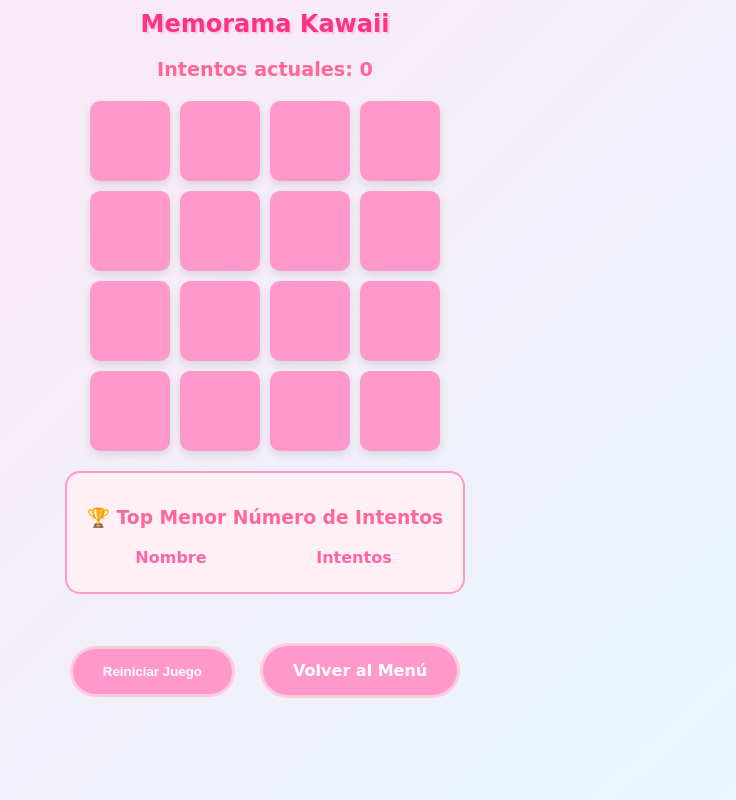
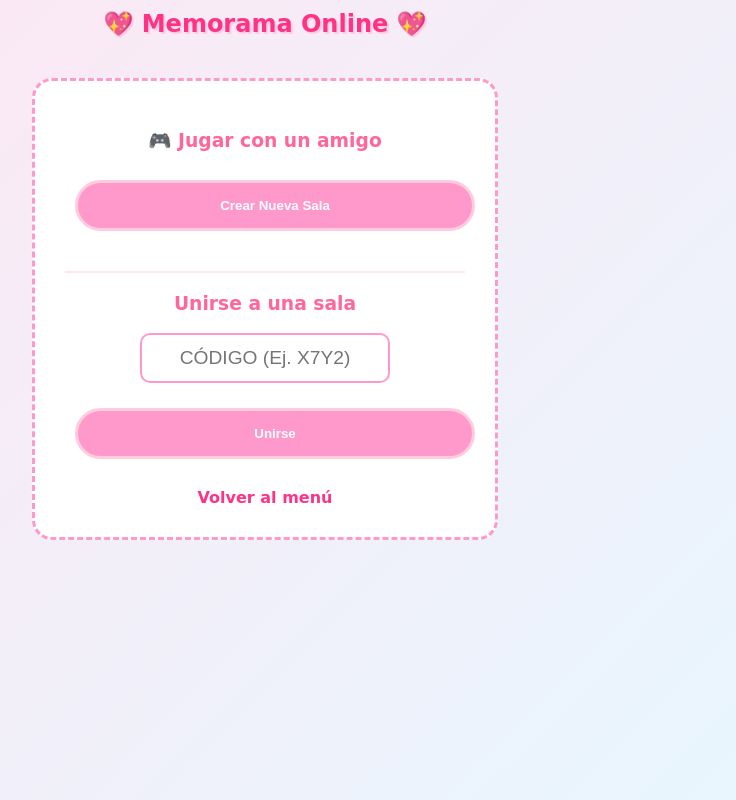
Before and after one commit to chrislivegg-eng/arcade, a Flask app: page /juego_memorama in a window 1280 px wide. Shown: the whole page, without its empty margins (375-1111 px from the left). Run offline with Flask 3, Linux system fonts and the light colour scheme; lists and menus that the app fills with data are empty.

Commit message:
memora onlyne

```diff
--- a/app.py
+++ b/app.py
@@ -31,9 +31,14 @@ ARCHIVO_SALAS_NAV = "salas_navales.json"
 ARCHIVO_VICTORIAS_NAV = "victorias_navales.txt"
 ARCHIVO_VICTORIAS_NAV_ONLINE = "victorias_navales_online.txt"
 
+# --- Variables Globales ---
+salas_memorama = {}
+emojis_memorama = ["🎀", "🐱", "🌸", "🍓", "💖", "🍰", "🍎", "⭐"]
+
 # --- Rutas de Gestión (Inventario) ---
 @app.route('/')
-def index(): return render_template('index.html')
+def index():
+    return render_template('index.html')
 
 @app.route('/agregar', methods=['GET', 'POST'])
 def agregar():
@@ -135,6 +140,8 @@ def juego_shooter(): return render_template('juego_shooter.html')
 def juego_cafe(): return render_template('juego_cafe.html')
 @app.route('/juego_vuelo')
 def juego_vuelo(): return render_template('juego_vuelo.html')
+@app.route('/memorama_online')
+def memorama_online(): return render_template('memorama_online.html')
 
 # --- Motor de Guardado (Acumulativo y Limpio) ---
 def guardar_generico(archivo, nombre, puntos, inverso=False, acumulable=False):
@@ -202,7 +209,6 @@ def guardar_victoria_c4_online(): return guardar_generico(ARCHIVO_VICTORIAS_C4_O
 def guardar_victoria_nav(): return guardar_generico(ARCHIVO_VICTORIAS_NAV, request.json['nombre'].strip().title(), 1, acumulable=True)
 @app.route('/guardar_victoria_nav_online', methods=['POST'])
 def guardar_victoria_nav_online(): return guardar_generico(ARCHIVO_VICTORIAS_NAV_ONLINE, request.json['nombre'].strip().title(), 1, acumulable=True)
-
 
 # --- APIs MULTIJUGADOR: GATO ---
 def leer_salas():
@@ -409,5 +415,22 @@ def api_disparar_nav():
     guardar_salas_nav(salas)
     return jsonify({"status": "ok"})
 
+# --- APIs MULTIJUGADOR: MEMORAMA ---
+@app.route('/api/estado_memorama/<sala>')
+def estado_memorama(sala):
+    if sala not in salas_memorama:
+        cartas = emojis_memorama + emojis_memorama
+        random.shuffle(cartas)
+        salas_memorama[sala] = {
+            'cartas': cartas,
+            'visibles': [False] * 16,
+            'resueltas': [False] * 16,
+            'turno': 1,
+            'puntos_1': 0,
+            'puntos_2': 0,
+            'cartas_seleccionadas': []
+        }
+    return jsonify(salas_memorama[sala])
+
 if __name__ == '__main__':
     app.run(host='0.0.0.0', port=5000, debug=True)
--- a/templates/juego_memorama.html
+++ b/templates/juego_memorama.html
@@ -6,7 +6,7 @@
       name="viewport"
       content="width=device-width, initial-scale=1.0, maximum-scale=1.0, user-scalable=no"
     />
-    <title>Memorama Kawaii</title>
+    <title>Memorama Online Kawaii</title>
 
     <link
       rel="stylesheet"
@@ -62,23 +62,36 @@
         border: 2px solid #ff3385;
       }
 
-      .estadisticas {
-        text-align: center;
-        margin-top: 20px;
-        font-size: 1.2em;
-        font-weight: bold;
+      /* Estilos específicos para las salas online */
+      .lobby-box {
+        background: white;
+        padding: 30px;
+        border-radius: 20px;
+        border: 3px dashed #ff99cc;
+        max-width: 400px;
+        margin: 40px auto;
       }
 
-      #tabla-container {
+      .input-sala {
+        padding: 12px;
+        border-radius: 10px;
+        border: 2px solid #ff99cc;
+        font-size: 1.2em;
+        text-align: center;
+        width: 80%;
+        margin-bottom: 15px;
+      }
+
+      .marcador {
+        display: flex;
+        justify-content: space-around;
         background: #fff0f5;
-        padding: 15px;
-        border-radius: 15px;
+        padding: 10px;
+        border-radius: 10px;
+        margin-top: 15px;
+        font-weight: bold;
+        font-size: 1.2em;
         border: 2px solid #ff99cc;
-        margin: 20px auto;
-        width: 90%;
-        max-width: 400px;
-        text-align: center;
-        box-sizing: border-box;
       }
 
       @media (max-width: 440px) {
@@ -97,147 +110,177 @@
   </head>
 
   <body>
-    <h2>Memorama Kawaii</h2>
+    <h2>💖 Memorama Online 💖</h2>
 
-    <div class="estadisticas">
-      <p>Intentos actuales: <span id="intentos">0</span></p>
+    <div id="pantalla-lobby" class="lobby-box">
+      <h3>🎮 Jugar con un amigo</h3>
+      <button
+        class="btn"
+        onclick="crearSala()"
+        style="width: 100%; margin-bottom: 20px"
+      >
+        Crear Nueva Sala
+      </button>
+
+      <hr style="border: 1px solid #ffe6f2; margin: 20px 0" />
+
+      <h3>Unirse a una sala</h3>
+      <input
+        type="text"
+        id="codigo-sala"
+        class="input-sala"
+        placeholder="CÓDIGO (Ej. X7Y2)"
+      />
+      <button class="btn" onclick="unirseSala()" style="width: 100%">
+        Unirse
+      </button>
+
+      <br /><br />
+      <a
+        href="/secreto"
+        style="color: #ff3385; font-weight: bold; text-decoration: none"
+        >Volver al menú</a
+      >
     </div>
 
-    <div class="memorama-tablero" id="tablero-memorama"></div>
+    <div id="pantalla-juego" style="display: none">
+      <h3 style="color: #ff3385; margin-bottom: 5px">
+        Sala: <span id="display-sala"></span> | Eres el JUGADOR
+        <span id="display-jugador"></span>
+      </h3>
+      <h4 id="display-turno" style="color: #cc0066; margin-top: 0">
+        Cargando turno...
+      </h4>
 
-    <div id="tabla-container">
-      <h3>🏆 Top Menor Número de Intentos</h3>
-      <table id="tabla-memorama" style="width: 100%; border-collapse: collapse">
-        <thead>
-          <tr>
-            <th style="padding-bottom: 10px; color: #ff66a3">Nombre</th>
-            <th style="padding-bottom: 10px; color: #ff66a3">Intentos</th>
-          </tr>
-        </thead>
-        <tbody></tbody>
-      </table>
+      <div class="marcador">
+        <span style="color: #0099ff">J1: <span id="pts-1">0</span> pares</span>
+        <span style="color: #ff9900">J2: <span id="pts-2">0</span> pares</span>
+      </div>
+
+      <div class="memorama-tablero" id="tablero-online"></div>
+
+      <br />
+      <a
+        href="/secreto"
+        class="btn"
+        style="background: #ccc; border-color: #999"
+        >Salir de la sala</a
+      >
     </div>
 
-    <br />
-    <button class="btn" onclick="iniciarJuego()">Reiniciar Juego</button>
-    <a href="/secreto" class="btn">Volver al Menú</a>
+    <script>
+      let miSala = "";
+      let miJugador = 0;
+      let intervalo = null;
 
-    <script>
-      const emojis = ["🎀", "🐱", "🌸", "🍓", "💖", "🍰", "🍎", "⭐"];
-      let cartas = [...emojis, ...emojis];
-      let primeraCarta = null;
-      let segundaCarta = null;
-      let bloquearTablero = false;
-      let paresEncontrados = 0;
-      let intentos = 0;
+      function crearSala() {
+        // Genera un código aleatorio de 4 letras/números
+        miSala = Math.random().toString(36).substring(2, 6).toUpperCase();
+        miJugador = 1;
+        iniciarJuego();
+      }
 
-      function cargarRanking() {
-        fetch("/obtener_memorama", {
-          cache: "no-store",
-        })
+      function unirseSala() {
+        let cod = document.getElementById("codigo-sala").value.toUpperCase();
+        if (cod.length < 4) return alert("Ingresa un código válido");
+        miSala = cod;
+        miJugador = 2;
+        iniciarJuego();
+      }
+
+      function iniciarJuego() {
+        document.getElementById("pantalla-lobby").style.display = "none";
+        document.getElementById("pantalla-juego").style.display = "block";
+        document.getElementById("display-sala").innerText = miSala;
+        document.getElementById("display-jugador").innerText = miJugador;
+
+        // El celular le pregunta a Python cada 1 segundo cómo va el juego
+        intervalo = setInterval(obtenerEstado, 1000);
+        obtenerEstado();
+      }
+
+      function obtenerEstado() {
+        fetch(`/api/estado_memorama/${miSala}`)
           .then((r) => r.json())
-          .then((data) => {
-            let tbody = document.querySelector("#tabla-memorama tbody");
-            tbody.innerHTML = "";
-            let sorted = Object.entries(data).sort((a, b) => a[1] - b[1]);
-            for (let [nombre, cant] of sorted) {
-              tbody.innerHTML += `<tr><td style="padding: 5px;">${nombre}</td><td style="padding: 5px;">${cant}</td></tr>`;
+          .then((estado) => {
+            // Actualizar textos de turnos y puntos
+            let textoTurno =
+              estado.turno === miJugador
+                ? "¡ES TU TURNO! ✅"
+                : "Esperando al rival... ⏳";
+            document.getElementById("display-turno").innerText = textoTurno;
+            document.getElementById("pts-1").innerText = estado.puntos_1;
+            document.getElementById("pts-2").innerText = estado.puntos_2;
+
+            // Dibujar las cartas
+            renderizarTablero(estado);
+
+            // LOGICA MAESTRA: Si volteaste 2 cartas, te damos 1.5 segundos para que ambos
+            // las vean, y luego mandamos a Python a verificar si ganaste o fallaste.
+            if (
+              estado.cartas_seleccionadas.length === 2 &&
+              estado.turno === miJugador
+            ) {
+              setTimeout(() => {
+                fetch("/api/verificar_memorama", {
+                  method: "POST",
+                  headers: { "Content-Type": "application/json" },
+                  body: JSON.stringify({ sala: miSala }),
+                }).then(() => obtenerEstado());
+              }, 1500);
+            }
+
+            // Comprobar si ya se acabaron las cartas (8 pares en total)
+            if (estado.puntos_1 + estado.puntos_2 === 8) {
+              clearInterval(intervalo);
+              let ganador =
+                estado.puntos_1 > estado.puntos_2
+                  ? 1
+                  : estado.puntos_2 > estado.puntos_1
+                    ? 2
+                    : "Empate";
+              if (ganador === "Empate") alert("¡Fue un empate!");
+              else
+                alert(
+                  ganador === miJugador
+                    ? "¡FELICIDADES, GANASTE! 🎉"
+                    : "Perdiste... 😿",
+                );
             }
           });
       }
 
-      function mezclarCartas() {
-        cartas.sort(() => Math.random() - 0.5);
-      }
+      function renderizarTablero(estado) {
+        const tablero = document.getElementById("tablero-online");
+        tablero.innerHTML = "";
 
-      function crearTablero() {
-        const tablero = document.getElementById("tablero-memorama");
-        tablero.innerHTML = "";
-        cartas.forEach((emoji) => {
-          const cartaElemento = document.createElement("div");
-          cartaElemento.classList.add("carta");
-          cartaElemento.dataset.emoji = emoji;
-          cartaElemento.innerHTML = emoji;
-          cartaElemento.addEventListener("click", voltearCarta);
-          tablero.appendChild(cartaElemento);
-        });
-      }
+        for (let i = 0; i < 16; i++) {
+          let div = document.createElement("div");
+          div.className = "carta";
 
-      function voltearCarta() {
-        if (bloquearTablero) return;
-        if (this === primeraCarta) return;
-        this.classList.add("volteada");
-        if (!primeraCarta) {
-          primeraCarta = this;
-          return;
-        }
-        segundaCarta = this;
-        intentos++;
-        document.getElementById("intentos").innerText = intentos;
-        verificarPar();
-      }
+          if (estado.visibles[i] || estado.resueltas[i]) {
+            div.classList.add("volteada");
+            div.innerText = estado.cartas[i];
+            if (estado.resueltas[i]) div.classList.add("encontrada");
+          }
 
-      function verificarPar() {
-        let esPar = primeraCarta.dataset.emoji === segundaCarta.dataset.emoji;
-        if (esPar) {
-          deshabilitarCartas();
-        } else {
-          desvoltearCartas();
+          div.onclick = () => voltearCarta(i, estado);
+          tablero.appendChild(div);
         }
       }
 
-      function deshabilitarCartas() {
-        primeraCarta.removeEventListener("click", voltearCarta);
-        segundaCarta.removeEventListener("click", voltearCarta);
-        primeraCarta.classList.add("encontrada");
-        segundaCarta.classList.add("encontrada");
-        paresEncontrados++;
-        resetearVariables();
+      function voltearCarta(idx, estado) {
+        if (estado.turno !== miJugador) return alert("¡No es tu turno!");
+        if (estado.cartas_seleccionadas.length >= 2) return;
+        if (estado.visibles[idx] || estado.resueltas[idx]) return;
 
-        if (paresEncontrados === emojis.length) {
-          setTimeout(() => {
-            alert(`¡Ganaste en ${intentos} intentos! 🎉`);
-            let nombre = prompt("Escribe tu nombre para guardar tu récord:");
-            if (nombre) {
-              fetch("/guardar_memorama", {
-                method: "POST",
-                headers: {
-                  "Content-Type": "application/json",
-                },
-                body: JSON.stringify({
-                  nombre: nombre,
-                  intentos: intentos,
-                }),
-              }).then(cargarRanking);
-            }
-          }, 500);
-        }
+        // Enviar el clic a Python
+        fetch("/api/jugar_memorama", {
+          method: "POST",
+          headers: { "Content-Type": "application/json" },
+          body: JSON.stringify({ sala: miSala, jugador: miJugador, idx: idx }),
+        }).then(() => obtenerEstado()); // Refresca rápido para ver la carta
       }
-
-      function desvoltearCartas() {
-        bloquearTablero = true;
-        setTimeout(() => {
-          primeraCarta.classList.remove("volteada");
-          segundaCarta.classList.remove("volteada");
-          resetearVariables();
-        }, 1000);
-      }
-
-      function resetearVariables() {
-        [primeraCarta, segundaCarta] = [null, null];
-        bloquearTablero = false;
-      }
-
-      function iniciarJuego() {
-        paresEncontrados = 0;
-        intentos = 0;
-        document.getElementById("intentos").innerText = intentos;
-        mezclarCartas();
-        crearTablero();
-        cargarRanking();
-      }
-
-      window.onload = iniciarJuego;
     </script>
   </body>
 </html>
```
Also changed, not shown: static/style.css (+37 -0 lines).
